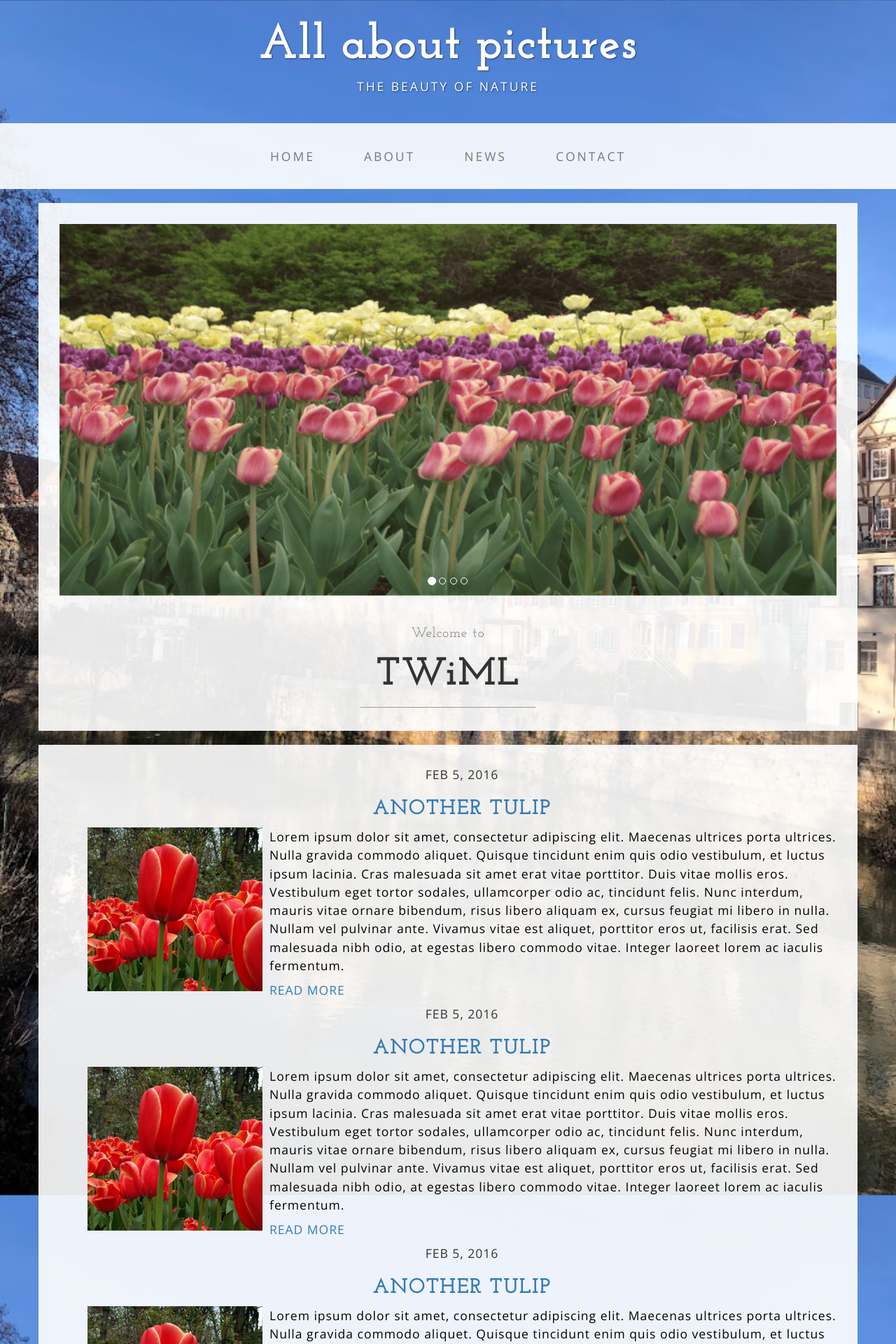
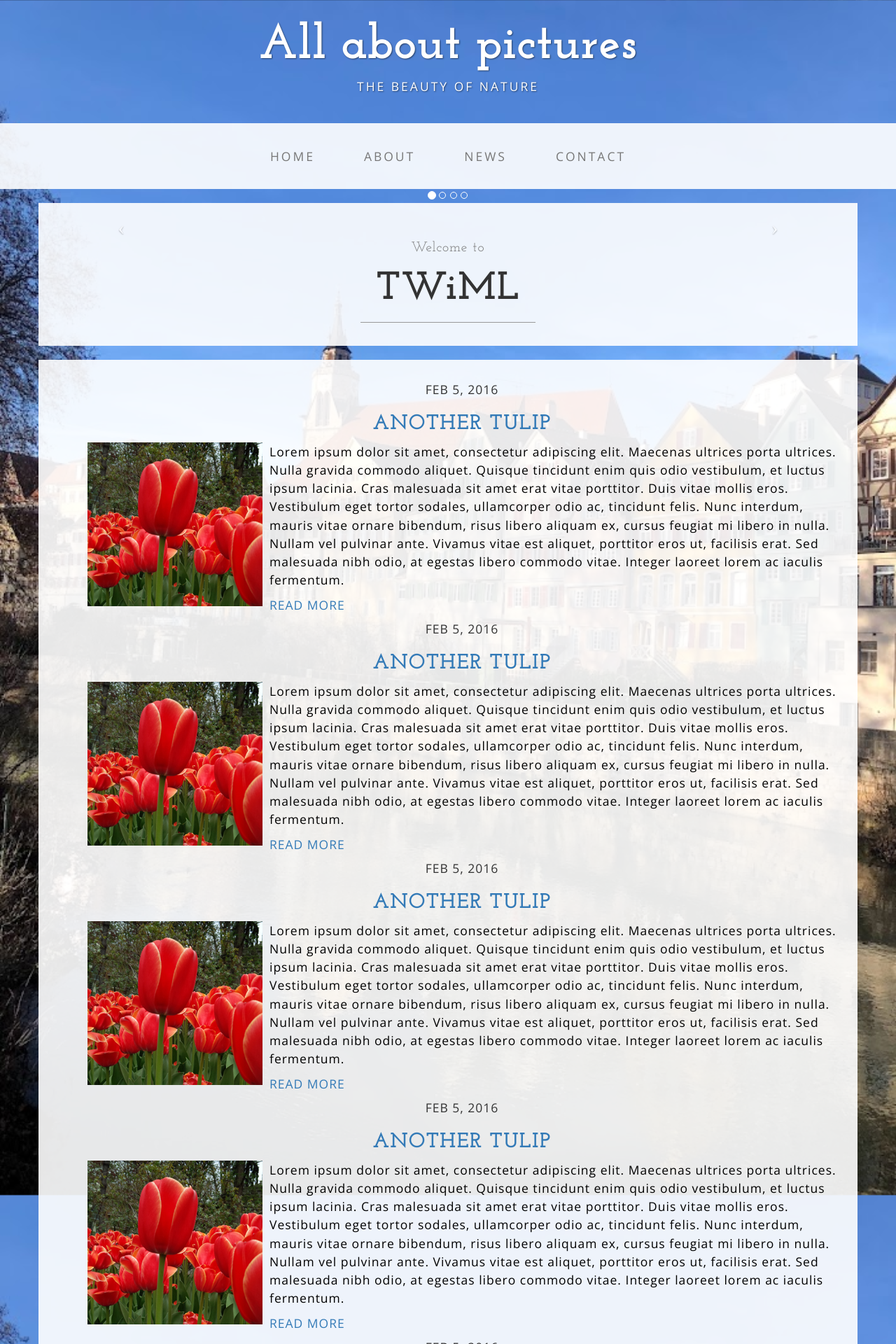
Before and after one commit to tuewiml/tuewiml.github.io, a Jekyll site: the page built from index.html, in a window 1280 px wide. Shown: the top 1920 px of the page at 70% size. Built offline with Jekyll 4.4.1, drawn with Linux system fonts in a browser that asks for light colours; the list of posts is cut into pages by our own code.

Commit message:
changed img to text

```diff
--- a/_includes/carousel.html
+++ b/_includes/carousel.html
@@ -13,17 +13,37 @@
                         <!-- Wrapper for slides -->
                         <div class="carousel-inner">
                             <div class="item active">
-                                <img class="img-responsive img-full" src="{{ site.baseurl }}/img/tulip1.png" alt="tulip">
-                            </div>
+                                <div class="container">
+                                    <div class="carousel-caption">
+                                        <h1>Learn. Build. Inspire.</h1>
+                                        <p>Dive into the depths of digital innovation at TWiML. Whether you're here to build your knowledge or construct the next big solution, our platform is your springboard. Learn from the best, build your legacy, and inspire the next generation of tech enthusiasts.</p>
+                                        <p><a class="btn btn-lg btn-primary" href="#" role="button">Sign Up</a></p>
+                                    </div>
+                                </div>                            </div>
                             <div class="item">
-                                <img class="img-responsive img-full" src="{{ site.baseurl }}/img/tulip2.png" alt="tulip">
-                            </div>
+                                <div class="container">
+                                    <div class="carousel-caption">
+                                        <h1>Learn. Build. Inspire.</h1>
+                                        <p>Dive into the depths of digital innovation at TWiML. Whether you're here to build your knowledge or construct the next big solution, our platform is your springboard. Learn from the best, build your legacy, and inspire the next generation of tech enthusiasts.</p>
+                                        <p><a class="btn btn-lg btn-primary" href="#" role="button">Sign Up</a></p>
+                                    </div>
+                                </div>                            </div>
                             <div class="item">
-                                <img class="img-responsive img-full" src="{{ site.baseurl }}/img/tulip3.png" alt="tulip">
-                            </div>
+                                <div class="container">
+                                    <div class="carousel-caption">
+                                        <h1>Learn. Build. Inspire.</h1>
+                                        <p>Dive into the depths of digital innovation at TWiML. Whether you're here to build your knowledge or construct the next big solution, our platform is your springboard. Learn from the best, build your legacy, and inspire the next generation of tech enthusiasts.</p>
+                                        <p><a class="btn btn-lg btn-primary" href="#" role="button">Sign Up</a></p>
+                                    </div>
+                                </div>                            </div>
 							<div class="item">
-                                <img class="img-responsive img-full" src="{{ site.baseurl }}/img/tulip4.png" alt="tulip">
-                            </div>
+                                <div class="container">
+                                    <div class="carousel-caption">
+                                        <h1>Learn. Build. Inspire.</h1>
+                                        <p>Dive into the depths of digital innovation at TWiML. Whether you're here to build your knowledge or construct the next big solution, our platform is your springboard. Learn from the best, build your legacy, and inspire the next generation of tech enthusiasts.</p>
+                                        <p><a class="btn btn-lg btn-primary" href="#" role="button">Sign Up</a></p>
+                                    </div>
+                                </div>                            </div>
                         </div>
 
                         <!-- Controls -->
```
